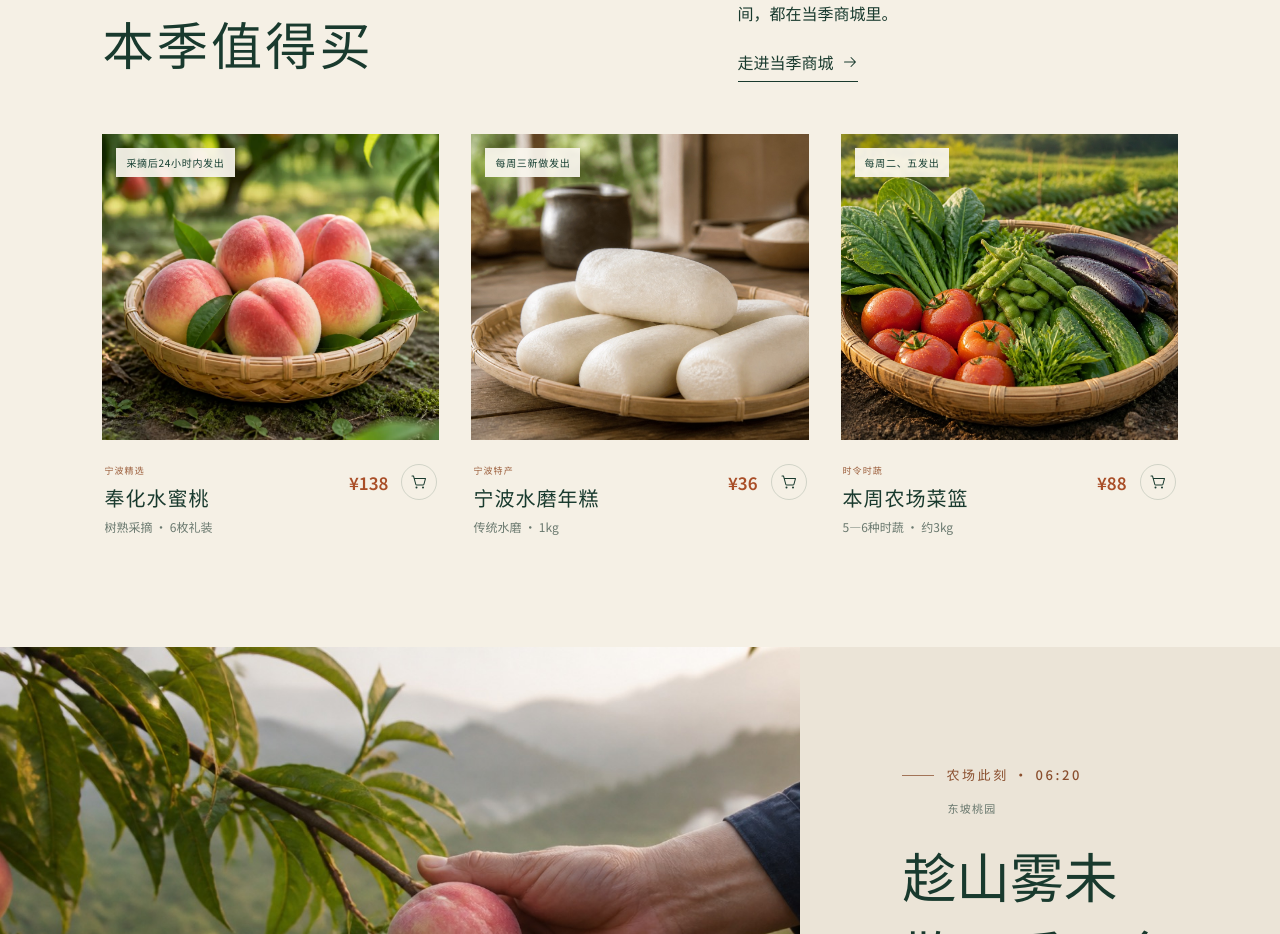
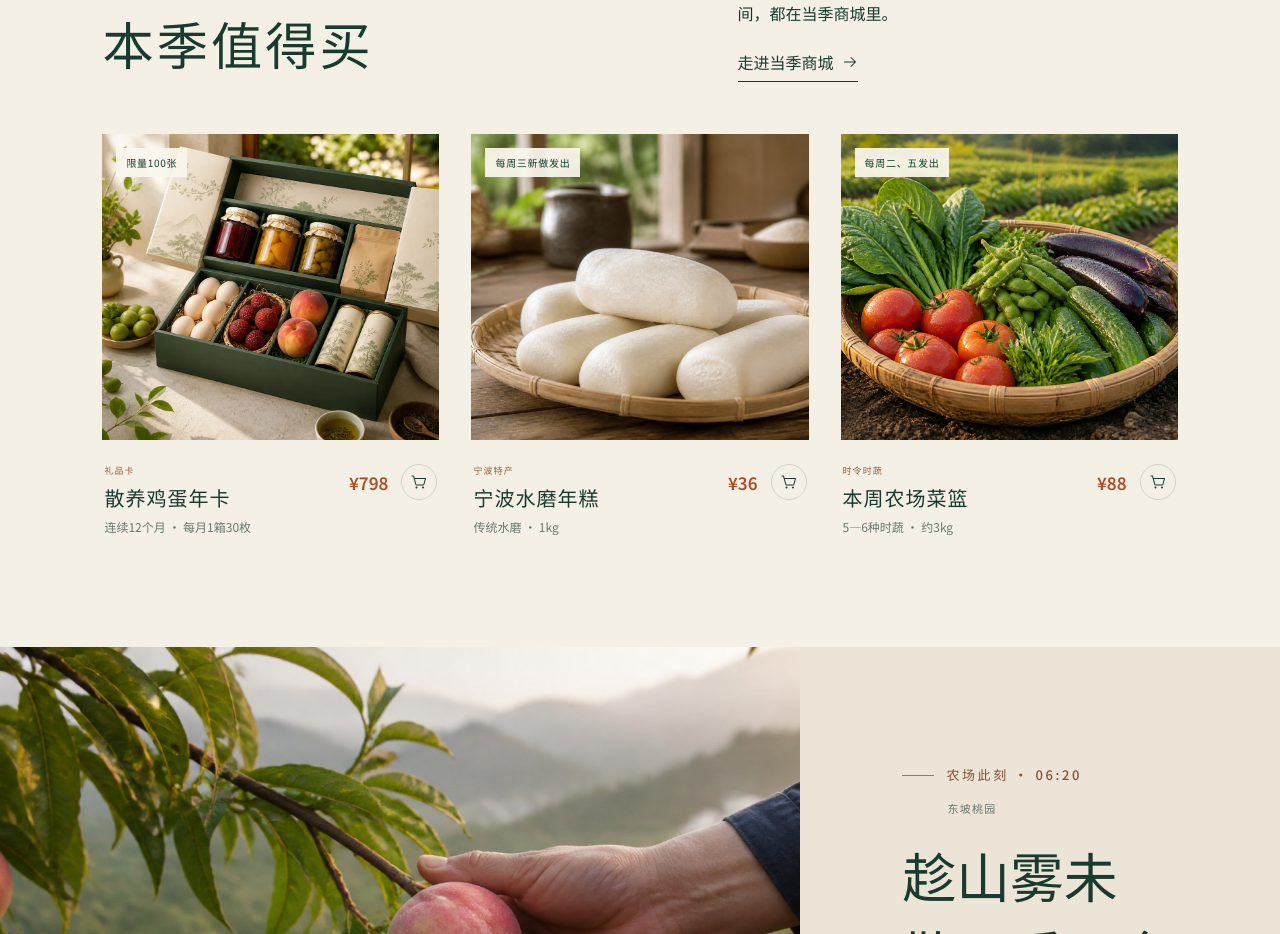
Before and after one commit to s2052991433-bit/shandawang-farm, a React (Vite) app: page / in a window 1280 px wide. Shown: the part 1004-1938 px from the top of the page. Built offline with nearby package versions, Linux system fonts and the light colour scheme.

Commit message:
Add limited egg annual gift card

```diff
--- a/src/App.jsx
+++ b/src/App.jsx
@@ -69,6 +69,26 @@ const products = [
     sceneImage: "/assets/farm-egg-collecting.jpg",
     sceneTitle: "太阳落山前，把当天的蛋捡回来",
     sceneBody: "鸡群白天在林地里活动，傍晚归舍。鸡蛋不留到第二天，当天完成捡取、检查、分级与装托。",
+  },
+  {
+    id: "egg-annual-card",
+    name: "散养鸡蛋年卡",
+    detail: "连续12个月 · 每月1箱30枚",
+    spec: "12个月 × 30枚/箱",
+    price: 798,
+    status: "限量100张",
+    image: "/assets/gift-box.webp",
+    origin: "山大王农场林下鸡舍 · 农场自产",
+    delivery: "购卡后领取独立卡密，激活后每月按批次发出1箱",
+    storage: "卡密请妥善保管，激活后连续履约12个月",
+    description: "一次送出一整年的惦记。激活后连续12个月，每月收到1箱30枚散养鸡蛋；每批完成捡取、灯检、分级和缓冲装托后发出。",
+    category: "gift-card",
+    categoryLabel: "礼品卡",
+    batch: "2026 鸡蛋年卡 · 限量100张",
+    harvest: "每月匹配当月鸡舍批次，共发出12箱",
+    sceneImage: "/assets/farm-egg-checking.jpg",
+    sceneTitle: "不是一次送完，而是每个月都记得",
+    sceneBody: "年卡激活后建立12期履约计划。每月从当批鸡蛋中完成捡取、灯检与分级，再按固定30枚缓冲箱寄出。",
   },
   {
     id: "peaches",
@@ -619,7 +639,7 @@ function HomeContent({ addToCart, navigate, liveFarmLogs }) {
           <div><p className="eyebrow dark">当季在售</p><h2>本季值得买</h2></div>
           <div className="section-intro-action"><p>首页只放这一季最值得带走的三样。更多批次、分类和发出时间，都在当季商城里。</p><button className="text-link" onClick={() => navigate("/shop")}>走进当季商城 <ArrowRight /></button></div>
         </div>
-        <ProductGrid items={products.filter(({ id }) => ["peaches", "weekly-vegetable-basket", "ningbo-rice-cakes"].includes(id))} addToCart={addToCart} navigate={navigate} />
+        <ProductGrid items={products.filter(({ id }) => ["weekly-vegetable-basket", "ningbo-rice-cakes", "egg-annual-card"].includes(id))} addToCart={addToCart} navigate={navigate} />
       </section>
 
       <section className="home-live-chapter">
@@ -671,7 +691,7 @@ function ShopContent({ addToCart, navigate }) {
         <p>商品不是全年固定陈列。每一次在售，都对应一个真实批次、一个发出时间和一套包装方式。</p>
       </div>
       <div className="shop-filters" role="group" aria-label="筛选商品来源">
-        {[["all", "全部当季"], ["vegetables", "时令时蔬"], ["farm-grown", "农场自产"], ["ningbo-select", "宁波精选"], ["ningbo-specialty", "宁波特产"]].map(([value, label]) => <button className={filter === value ? "is-active" : ""} key={value} onClick={() => setFilter(value)}>{label}</button>)}
+        {[["all", "全部当季"], ["vegetables", "时令时蔬"], ["farm-grown", "农场自产"], ["ningbo-select", "宁波精选"], ["ningbo-specialty", "宁波特产"], ["gift-card", "礼品卡"]].map(([value, label]) => <button className={filter === value ? "is-active" : ""} key={value} onClick={() => setFilter(value)}>{label}</button>)}
       </div>
       <ProductGrid items={visibleProducts} addToCart={addToCart} navigate={navigate} />
       <aside className="shop-note">
```
Also changed, not shown: 1 other file (tests, documents, lock files or other folders).
